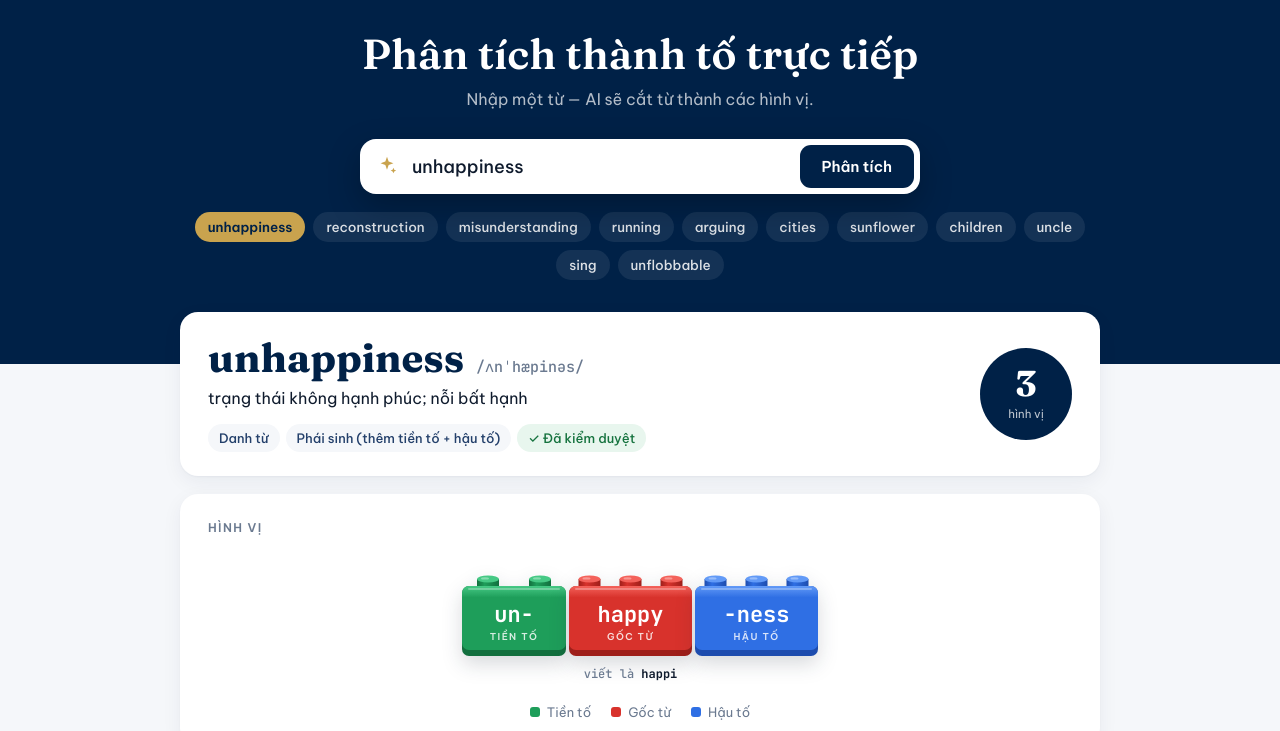
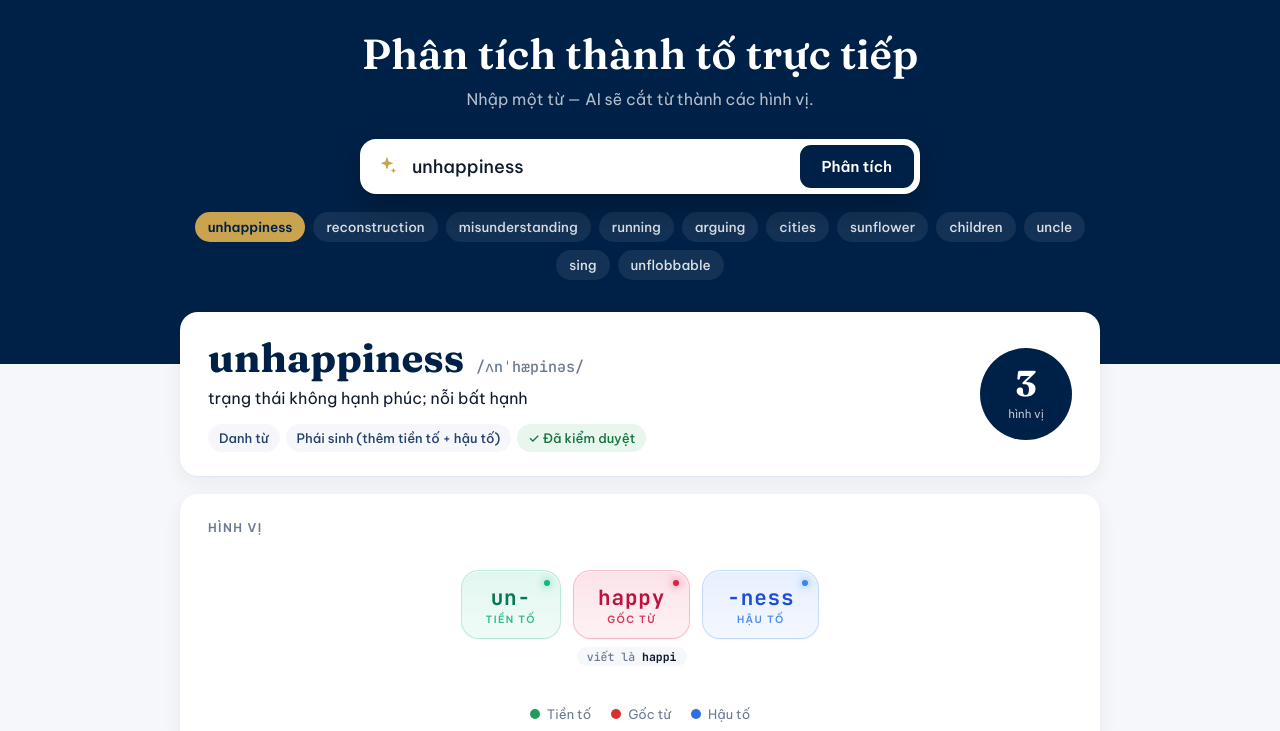
Before and after one commit to ngoly2872005-png/KLTN, a plain HTML site: page index.html in a window 1280 px wide. Shown: the part 67-798 px from the top of the page. Drawn offline with Linux system fonts and the light colour scheme.

Commit message:
Redesign morphemes as glassy pastel badges; add publishing guide to README

```diff
--- a/bricks.js
+++ b/bricks.js
@@ -1,70 +1,29 @@
 /*
- * IC Cut — Lego brick renderer (SVG).
- * Each morpheme is drawn as a brick with studs on top; bricks sit side by
- * side so the word looks like a built Lego wall.
+ * IC Cut — Morpheme badge renderer.
+ * Each morpheme is a glassy pastel pill, colour-coded by type. Badges
+ * cascade in one by one and lift with a soft colour glow on hover.
  */
 (function () {
-  const COLORS = {
-    prefix: { base: "#1E9E5A", light: "#46C985", dark: "#126F3E" },
-    root:   { base: "#D8322C", light: "#F4625B", dark: "#9E1F1A" },
-    suffix: { base: "#2F6FE4", light: "#629AF7", dark: "#1D4CAE" }
-  };
-  const STUD_H = 10, BODY_H = 70, STUD_W = 22;
-  let uid = 0;
-
-  function brickSVG(form, typeLabel, type) {
-    const c = COLORS[type] || COLORS.root;
-    const id = "b" + (uid++);
-    const w = Math.max(104, form.length * 15 + 48);
-    const h = STUD_H + BODY_H;
-    const n = Math.max(2, Math.floor((w - 12) / 34));
-    const step = w / n;
-
-    let studs = "";
-    for (let i = 0; i < n; i++) {
-      const cx = step * (i + 0.5);
-      studs += `<rect x="${cx - STUD_W / 2}" y="3" width="${STUD_W}" height="${STUD_H}" fill="url(#${id}s)"/>`
-        + `<ellipse cx="${cx}" cy="3" rx="${STUD_W / 2}" ry="3.6" fill="${c.light}"/>`
-        + `<ellipse cx="${cx - 3}" cy="2.4" rx="4" ry="1.2" fill="#fff" opacity=".35"/>`;
-    }
-
-    return `<svg width="${w}" height="${h + 6}" viewBox="0 -2 ${w} ${h + 6}" aria-hidden="true">
-      <defs>
-        <linearGradient id="${id}g" x1="0" y1="0" x2="0" y2="1">
-          <stop offset="0" stop-color="${c.light}"/>
-          <stop offset=".18" stop-color="${c.base}"/>
-          <stop offset="1" stop-color="${c.base}"/>
-        </linearGradient>
-        <linearGradient id="${id}s" x1="0" y1="0" x2="1" y2="0">
-          <stop offset="0" stop-color="${c.dark}"/>
-          <stop offset=".35" stop-color="${c.base}"/>
-          <stop offset="1" stop-color="${c.dark}"/>
-        </linearGradient>
-      </defs>
-      ${studs}
-      <rect x="0" y="${STUD_H}" width="${w}" height="${BODY_H}" rx="7" fill="${c.dark}"/>
-      <rect x="0" y="${STUD_H}" width="${w}" height="${BODY_H - 6}" rx="7" fill="url(#${id}g)"/>
-      <rect x="6" y="${STUD_H + 2}" width="${w - 12}" height="2" rx="1" fill="#fff" opacity=".28"/>
-      <text class="brick-form" x="${w / 2}" y="${STUD_H + 36}" text-anchor="middle">${form}</text>
-      <text class="brick-type" x="${w / 2}" y="${STUD_H + 54}" text-anchor="middle">${typeLabel.toUpperCase()}</text>
-    </svg>`;
-  }
-
   /**
    * @param container  element to fill
    * @param morphemes  [{form, surface, type}]
-   * @param labels     {prefix, root, suffix, spelled}
+   * @param labels     {prefix, root, suffix, spelled, zero}
+   * @param esc        HTML escaper
    */
   function render(container, morphemes, labels, esc) {
     container.innerHTML = morphemes.map((m, i) => {
       const plain = m.form.replace(/-/g, "");
-      const spelled = m.surface === ""
-        ? `<div class="brick-spelled">Ø · ${esc(labels.zero)}</div>`
+      const note = m.surface === ""
+        ? `<span class="badge-note">Ø · ${esc(labels.zero)}</span>`
         : m.surface && m.surface !== plain
-          ? `<div class="brick-spelled">${esc(labels.spelled)} <b>${esc(m.surface)}</b></div>` : "";
-      return `<div class="brick" title="${esc(m.form)}">
-        <div class="brick-inner" style="--delay:${i * 0.12}s">${brickSVG(esc(m.form), labels[m.type] || "", m.type)}</div>
-        ${spelled}
+          ? `<span class="badge-note">${esc(labels.spelled)} <b>${esc(m.surface)}</b></span>` : "";
+      return `<div class="badge-slot" style="--i:${i}">
+        <div class="badge ${m.type}" title="${esc(m.form)}">
+          <span class="badge-dot" aria-hidden="true"></span>
+          <span class="badge-form">${esc(m.form)}</span>
+          <span class="badge-type">${esc(labels[m.type] || "")}</span>
+        </div>
+        ${note}
       </div>`;
     }).join("");
   }
--- a/style.css
+++ b/style.css
@@ -110,33 +110,58 @@ body {
 .count strong { font-family: var(--serif); font-size: 36px; line-height: 1; }
 .count span { font-size: 11.5px; opacity: .75; margin-top: 4px; }
 
-/* ---------- Lego bricks ---------- */
+/* ---------- Morpheme badges ---------- */
 .bricks {
-  display: flex; flex-wrap: wrap; justify-content: center; align-items: flex-end;
-  gap: 40px 3px; padding: 18px 0 26px; min-height: 120px;
+  display: flex; flex-wrap: wrap; justify-content: center; align-items: flex-start;
+  gap: 28px 12px; padding: 14px 0 22px; min-height: 96px;
 }
-.brick { position: relative; display: flex; flex-direction: column; align-items: center; }
-.brick svg { display: block; overflow: visible; filter: drop-shadow(0 8px 10px rgba(15, 27, 45, .16)); }
-.brick-inner {
-  transition: transform .35s cubic-bezier(.3, 1.6, .5, 1);
-  animation: drop .6s cubic-bezier(.3, 1.5, .5, 1) both;
-  animation-delay: var(--delay, 0s);
+.badge-slot {
+  position: relative; display: flex; flex-direction: column; align-items: center; gap: 8px;
+  animation: fadeInDown .55s cubic-bezier(.22, 1, .36, 1) both;
+  animation-delay: calc(var(--i) * 110ms);
 }
-.brick:hover .brick-inner { transform: translateY(-10px) rotate(-2deg); }
-.brick-form { font: 700 22px var(--mono); fill: #fff; }
-.brick-type { font: 600 9.5px var(--sans); fill: rgba(255, 255, 255, .82); letter-spacing: 1.4px; }
-.brick-spelled {
-  position: absolute; top: 100%; left: 50%; transform: translateX(-50%); margin-top: 6px;
-  white-space: nowrap; font: 500 12px var(--mono); color: var(--muted);
+.badge {
+  /* --c: colour as "r, g, b" so it can be reused at any opacity */
+  --c: 225, 29, 72;
+  --text: #be123c;
+  position: relative; display: flex; flex-direction: column; align-items: center; justify-content: center;
+  min-width: 96px; padding: 14px 24px 12px; border-radius: 18px;
+  background: linear-gradient(180deg, rgba(var(--c), .12), rgba(var(--c), .06));
+  border: 1px solid rgba(var(--c), .22);
+  -webkit-backdrop-filter: blur(8px); backdrop-filter: blur(8px);
+  box-shadow: 0 1px 2px rgba(var(--c), .08), inset 0 1px 0 rgba(255, 255, 255, .7);
+  transition: transform .25s cubic-bezier(.22, 1, .36, 1), box-shadow .25s ease, border-color .25s ease;
+  cursor: default;
 }
-.brick-spelled b { color: var(--ink); font-weight: 700; }
-@keyframes drop {
-  from { opacity: 0; transform: translateY(-46px); }
-  to { opacity: 1; transform: none; }
+.badge:hover {
+  transform: translateY(-4px);
+  border-color: rgba(var(--c), .4);
+  box-shadow: 0 12px 28px -6px rgba(var(--c), .35), 0 0 0 4px rgba(var(--c), .06), inset 0 1px 0 rgba(255, 255, 255, .7);
+}
+.badge.prefix { --c: 16, 185, 129; --text: #047857; }
+.badge.root   { --c: 225, 29, 72;  --text: #be123c; }
+.badge.suffix { --c: 59, 130, 246; --text: #1d4ed8; }
+.badge-dot {
+  position: absolute; top: 9px; right: 10px; width: 6px; height: 6px; border-radius: 50%;
+  background: rgb(var(--c)); box-shadow: 0 0 8px rgba(var(--c), .8);
+}
+.badge-form { font: 700 21px var(--mono); letter-spacing: .04em; color: var(--text); line-height: 1.2; }
+.badge-type {
+  margin-top: 3px; font: 600 10px var(--sans); letter-spacing: .14em; text-transform: uppercase;
+  color: rgba(var(--c), .9); filter: saturate(.9);
+}
+.badge-note {
+  font: 500 11.5px var(--mono); color: var(--muted); white-space: nowrap;
+  padding: 2px 10px; border-radius: 999px; background: var(--bg);
+}
+.badge-note b { color: var(--ink); font-weight: 700; }
+@keyframes fadeInDown {
+  from { opacity: 0; transform: translateY(-14px); filter: blur(2px); }
+  to { opacity: 1; transform: none; filter: none; }
 }
 .legend { display: flex; justify-content: center; gap: 20px; list-style: none; padding: 0; margin: 16px 0 0; font-size: 13px; color: var(--muted); }
 .legend li { display: flex; align-items: center; gap: 7px; }
-.dot { width: 10px; height: 10px; border-radius: 3px; display: inline-block; }
+.dot { width: 10px; height: 10px; border-radius: 50%; display: inline-block; }
 .dot.prefix { background: var(--prefix); }
 .dot.root { background: var(--root); }
 .dot.suffix { background: var(--suffix); }
@@ -154,11 +179,13 @@ body {
 .node rect { fill: var(--white); stroke: #d5dde8; stroke-width: 1.5; }
 .node-label { font: 600 15px var(--mono); fill: var(--navy); }
 .node-tag { font: 600 11px var(--sans); fill: var(--gold); }
-.node-prefix rect { fill: var(--prefix); stroke: none; }
-.node-root rect { fill: var(--root); stroke: none; }
-.node-suffix rect { fill: var(--suffix); stroke: none; }
-.node-prefix .node-label, .node-root .node-label, .node-suffix .node-label { fill: #fff; }
-.node-prefix .node-tag, .node-root .node-tag, .node-suffix .node-tag { fill: rgba(255, 255, 255, .8); }
+.node-prefix rect { fill: #e7f8f1; stroke: rgba(16, 185, 129, .35); }
+.node-root rect { fill: #fdecef; stroke: rgba(225, 29, 72, .3); }
+.node-suffix rect { fill: #ebf2fe; stroke: rgba(59, 130, 246, .35); }
+.node-prefix .node-label { fill: #047857; }
+.node-root .node-label { fill: #be123c; }
+.node-suffix .node-label { fill: #1d4ed8; }
+.node-prefix .node-tag, .node-root .node-tag, .node-suffix .node-tag { fill: var(--muted); }
 .tree-note { text-align: center; color: var(--muted); font-size: 14px; margin: 8px 0 0; }
 
 /* ---------- Tabs ---------- */
@@ -238,7 +265,7 @@ body {
 .loading { text-align: center; padding: 40px; color: var(--muted); }
 .loading p { margin: 14px 0 0; font-weight: 500; }
 .loading-bricks { display: inline-flex; gap: 6px; }
-.loading-bricks span { width: 34px; height: 24px; border-radius: 6px; animation: bounce 1s ease-in-out infinite; }
+.loading-bricks span { width: 34px; height: 22px; border-radius: 999px; animation: bounce 1s ease-in-out infinite; }
 .loading-bricks span:nth-child(1) { background: var(--prefix); }
 .loading-bricks span:nth-child(2) { background: var(--root); animation-delay: .15s; }
 .loading-bricks span:nth-child(3) { background: var(--suffix); animation-delay: .3s; }
@@ -265,6 +292,9 @@ body {
   .head h2 { font-size: 32px; }
   .search { padding-left: 42px; }
   .search button { padding: 12px 16px; }
+  .bricks { gap: 22px 8px; }
+  .badge { min-width: 76px; padding: 12px 16px 10px; border-radius: 16px; }
+  .badge-form { font-size: 18px; }
   .m-head { grid-template-columns: 1fr 20px; gap: 6px 10px; }
   .m-head .m-cls-wrap { grid-column: 1; grid-row: 2; }
   .m-head .m-short { grid-column: 1 / -1; grid-row: 3; }
```
Also changed, not shown: 1 other file.
